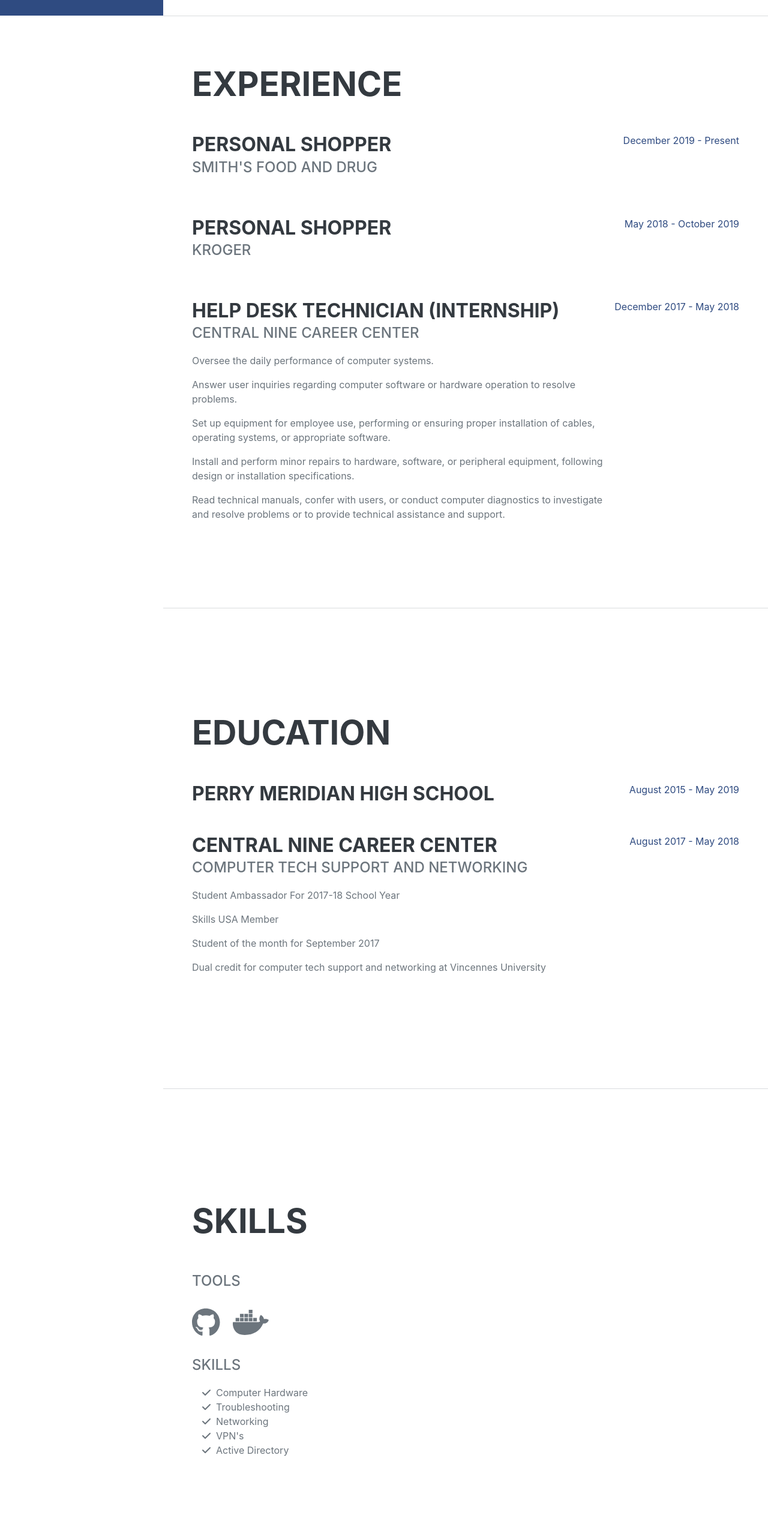
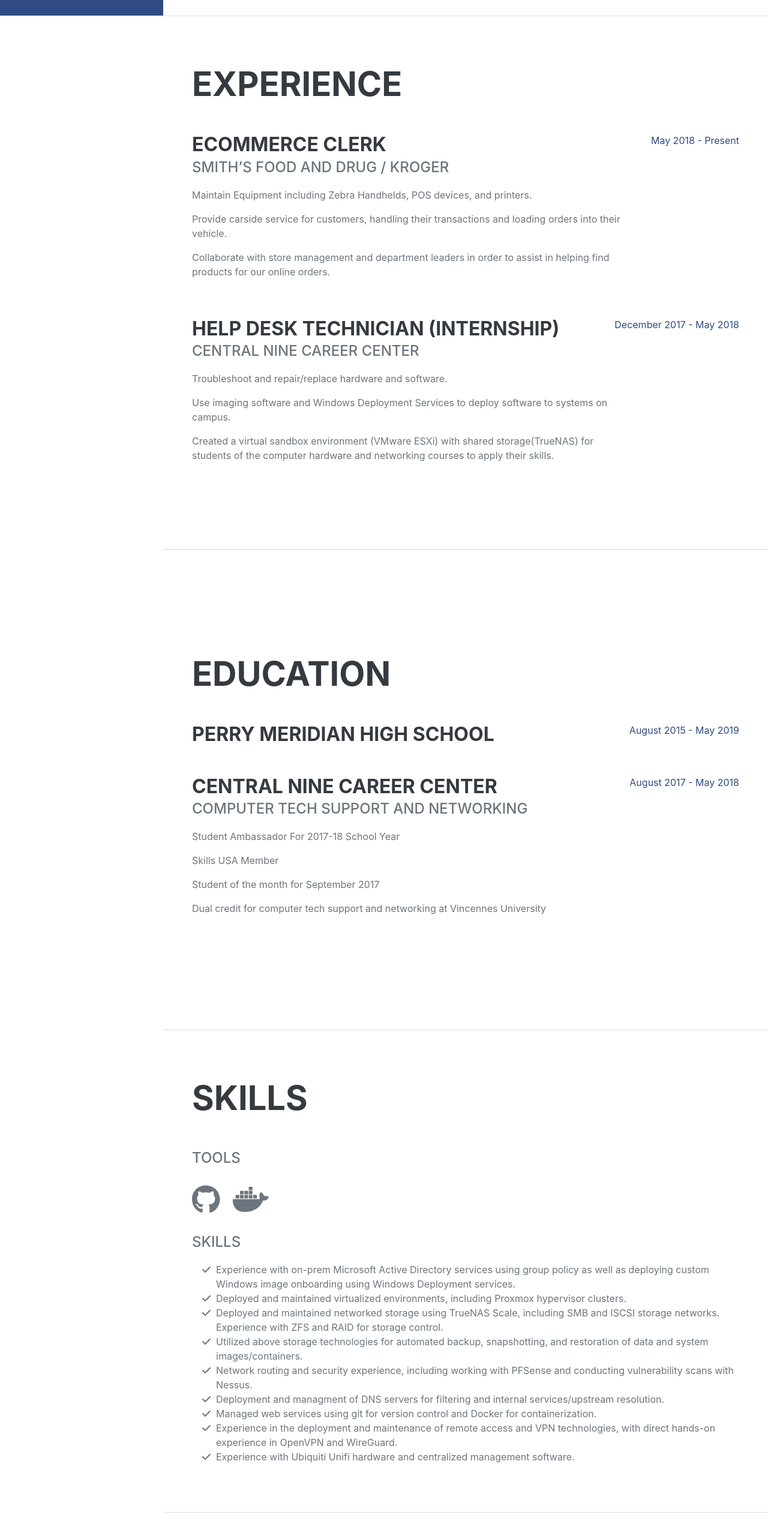
Before and after one commit to Lilthrasher/resume-website, a plain HTML site: page index.html in a window 1280 px wide. Shown: the part 774-3334 px from the top of the page at 60% size. Drawn offline with nearby package versions, Linux system fonts and the light colour scheme; a web font is replaced by a local one.

Commit message:
Update index.html

```diff
--- a/index.html
+++ b/index.html
@@ -61,29 +61,21 @@
                     <h2 class="mb-5">Experience</h2>
                     <div class="d-flex flex-column flex-md-row justify-content-between mb-5">
                         <div class="flex-grow-1">
-                            <h3 class="mb-0">Personal Shopper</h3>
-                            <div class="subheading mb-3">Smith's Food and Drug</div>
-                            <p></p>
+                            <h3 class="mb-0">Ecommerce Clerk</h3>
+                            <div class="subheading mb-3">Smith’s Food and Drug / Kroger</div>
+                            <p>Maintain Equipment including Zebra Handhelds, POS devices, and printers.</p>
+                            <p>Provide carside service for customers, handling their transactions and loading orders into their vehicle.</p>
+                            <p>Collaborate with store management and department leaders in order to assist in helping find products for our online orders.</p>
                         </div>
-                        <div class="flex-shrink-0"><span class="text-primary">December 2019 - Present</span></div>
-                    </div>
-                    <div class="d-flex flex-column flex-md-row justify-content-between mb-5">
-                        <div class="flex-grow-1">
-                            <h3 class="mb-0">Personal Shopper</h3>
-                            <div class="subheading mb-3">Kroger</div>
-                            <p></p>
-                        </div>
-                        <div class="flex-shrink-0"><span class="text-primary">May 2018 - October 2019</span></div>
+                        <div class="flex-shrink-0"><span class="text-primary">May 2018 - Present</span></div>
                     </div>
                     <div class="d-flex flex-column flex-md-row justify-content-between mb-5">
                         <div class="flex-grow-1">
                             <h3 class="mb-0">Help Desk Technician (Internship)</h3>
                             <div class="subheading mb-3">Central Nine Career Center</div>
-                            <p>Oversee the daily performance of computer systems.</p>
-                            <p>Answer user inquiries regarding computer software or hardware operation to resolve problems.</p>
-                            <p>Set up equipment for employee use, performing or ensuring proper installation of cables, operating systems, or appropriate software.</p>
-                            <p>Install and perform minor repairs to hardware, software, or peripheral equipment, following design or installation specifications.</p>
-                            <p>Read technical manuals, confer with users, or conduct computer diagnostics to investigate and resolve problems or to provide technical assistance and support.</p>
+                            <p>Troubleshoot and repair/replace hardware and software.</p>
+                            <p>Use imaging software and Windows Deployment Services to deploy software to systems on campus.</p>
+                            <p>Created a virtual sandbox environment (VMware ESXi) with shared storage(TrueNAS) for students of the computer hardware and networking courses to apply their skills.</p>
                         </div>
                         <div class="flex-shrink-0"><span class="text-primary">December 2017 - May 2018</span></div>
                     </div>
@@ -127,23 +119,39 @@
                     <ul class="fa-ul mb-0">
                         <li>
                             <span class="fa-li"><i class="fas fa-check"></i></span>
-                            Computer Hardware
+                            Experience with on-prem Microsoft Active Directory services using group policy as well as deploying custom Windows image onboarding using Windows Deployment services.
                         </li>
                         <li>
                             <span class="fa-li"><i class="fas fa-check"></i></span>
-                            Troubleshooting
+                            Deployed and maintained virtualized environments, including Proxmox hypervisor clusters.
                         </li>
                         <li>
                             <span class="fa-li"><i class="fas fa-check"></i></span>
-                            Networking
+                            Deployed and maintained networked storage using TrueNAS Scale, including SMB and ISCSI storage networks. Experience with ZFS and RAID for storage control.
                         </li>
                         <li>
                             <span class="fa-li"><i class="fas fa-check"></i></span>
-                            VPN's
+                            Utilized above storage technologies for automated backup, snapshotting, and restoration of data and system images/containers.
                         </li>
                         <li>
                             <span class="fa-li"><i class="fas fa-check"></i></span>
-                            Active Directory
+                            Network routing and security experience, including working with PFSense and conducting vulnerability scans with Nessus.
+                        </li>
+                        <li>
+                            <span class="fa-li"><i class="fas fa-check"></i></span>
+                            Deployment and managment of DNS servers for filtering and internal services/upstream resolution.
+                        </li>
+                        <li>
+                            <span class="fa-li"><i class="fas fa-check"></i></span>
+                            Managed web services using git for version control and Docker for containerization.
+                        </li>
+                        <li>
+                            <span class="fa-li"><i class="fas fa-check"></i></span>
+                            Experience in the deployment and maintenance of remote access and VPN technologies, with direct hands-on experience in OpenVPN and WireGuard.
+                        </li>
+                        <li>
+                            <span class="fa-li"><i class="fas fa-check"></i></span>
+                            Experience with Ubiquiti Unifi hardware and centralized management software.
                         </li>
                     </ul>
                 </div>
@@ -167,11 +175,7 @@
                     <ul class="fa-ul mb-0">
                         <li>
                             <span class="fa-li"><i class="fas fa-trophy text-warning"></i></span>
-                            Certified EST (Electronic Systems Technician) from ESPA (Electronic Systems Professionals Alliance)
-                        </li>
-                        <li>
-                            <span class="fa-li"><i class="fas fa-trophy text-warning"></i></span>
-                            2018 Skills USA regional winner for IT in region 3, Indianapolis.
+                            2018 Skills USA regional winner for IT, Indianapolis, Indiana.
                         </li>
                     </ul>
                 </div>
```
